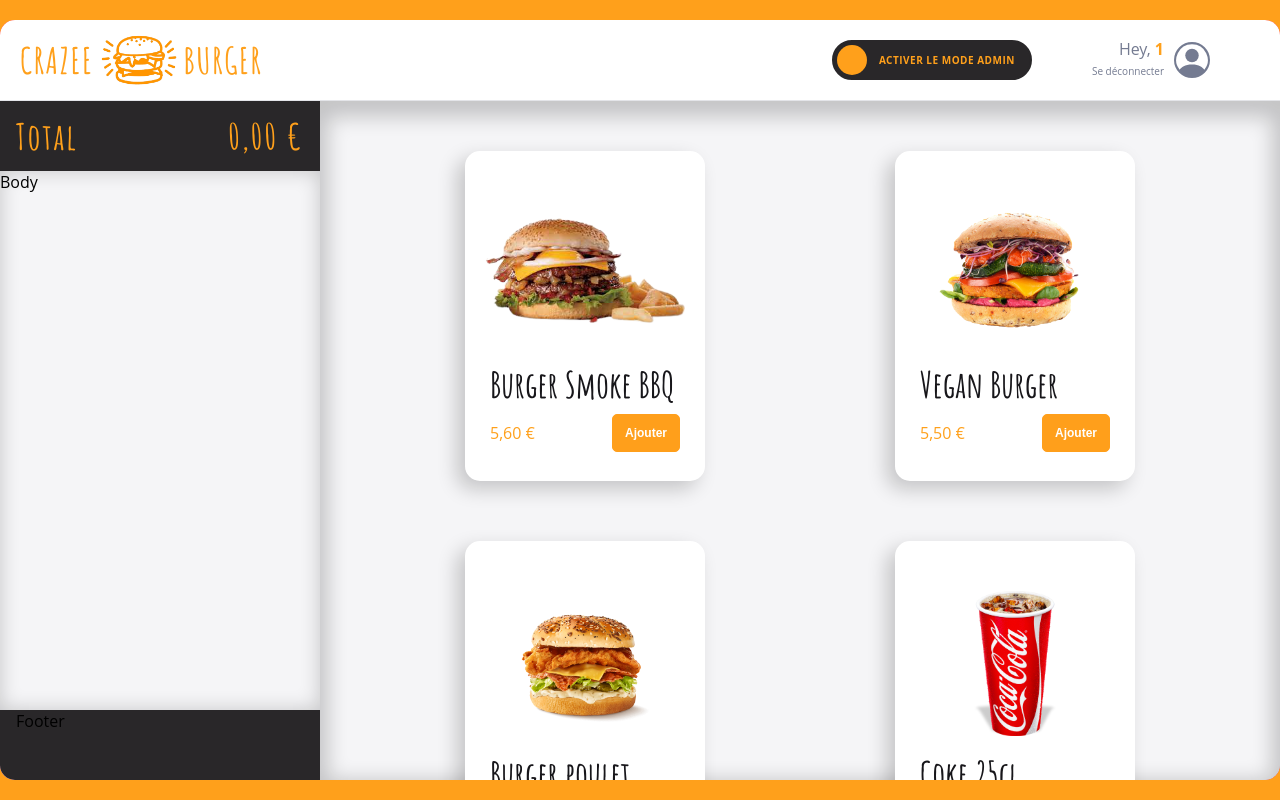
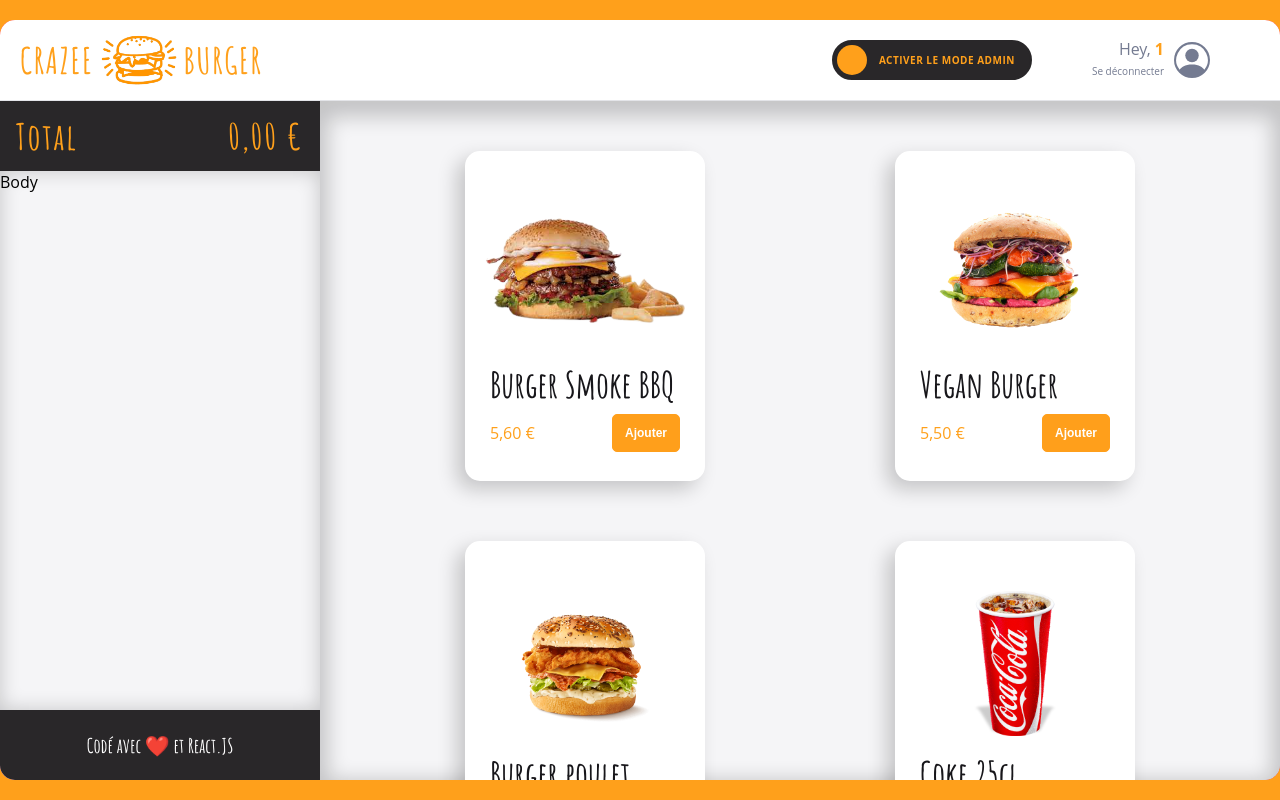
Before and after one commit to AzN-StaR27/crazee-burger, a React (Vite) app: page /order/1 in a window 1280 px wide. Built offline with nearby package versions, Linux system fonts and the light colour scheme.

Commit message:
♻️  F10: BASKET > Add Footer

```diff
--- a/src/components/pages/order/Main/Basket/Basket.jsx
+++ b/src/components/pages/order/Main/Basket/Basket.jsx
@@ -3,13 +3,14 @@ import { theme } from "../../../../../theme";
 import Header from "./Header";
 import Total from "./Total";
 import { formatPrice } from "../../../../../utils/maths";
+import Footer from "./Footer";
 export default function Basket() {
   return (
     <BasketStyled>
       <Total amountToPay={formatPrice(0)} />
 
       <div className="body">Body</div>
-      <Header>Footer</Header>
+      <Footer />
     </BasketStyled>
   );
 }
--- /dev/null
+++ b/src/components/pages/order/Main/Basket/Footer.jsx
@@ -0,0 +1,28 @@
+import React from "react";
+import styled from "styled-components";
+import Header from "./Header";
+import { theme } from "../../../../../theme";
+
+export default function Footer() {
+  return (
+    <Header>
+      <FooterStyled>
+        <span>Codé avec ❤️ et React.JS</span>
+      </FooterStyled>
+    </Header>
+  );
+}
+
+const FooterStyled = styled.div`
+  height: 100%;
+  display: flex;
+  justify-content: center;
+  align-items: center;
+
+  span {
+    font-size: ${theme.fonts.size.P2};
+    font-family: ${theme.fonts.family.stylish};
+    font-weight: ${theme.fonts.weights.bold};
+    color: ${theme.colors.white};
+  }
+`;
```
